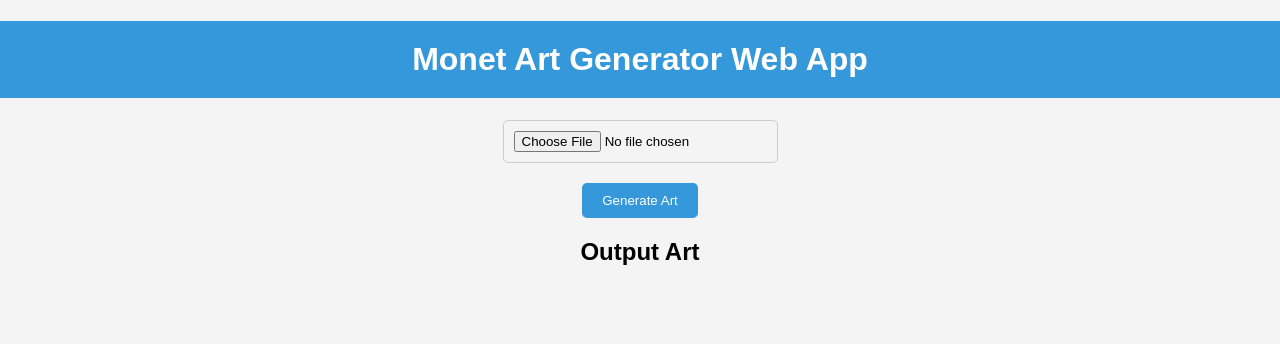
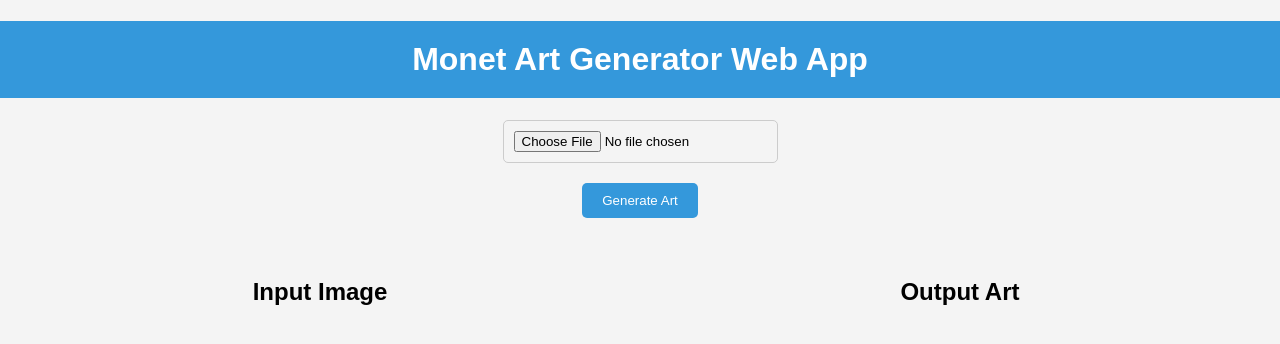
Before and after one commit to Simon1307/gan, a Flask app: page / in a window 1280 px wide. Shown: the top 344 px of the page. Run offline with Flask 3, Linux system fonts and the light colour scheme.

Commit message:
Dockerfile and appearance

```diff
--- a/app.py
+++ b/app.py
@@ -52,6 +52,7 @@ def process():
         # Save the input image with a unique identifier
         input_image_path = os.path.join('static', 'input', f'input_{timestamp}.jpg')
         input_image.save(input_image_path)
+        input_image_path = os.path.join('input', f'input_{timestamp}.jpg')
 
         # Save the generated image with a unique identifier
         output_image = transforms.ToPILImage()(output_tensor.squeeze(0))
@@ -61,8 +62,8 @@ def process():
 
         logging.info('Input image and generated image were aved')
 
-    return render_template('index.html', output_image_path=output_image_path)
+    return render_template('index.html', input_image_path=input_image_path, output_image_path=output_image_path)
 
 
 if __name__ == '__main__':
-    app.run(debug=True)
+    app.run(host='0.0.0.0', port=5000, debug=False)
--- a/static/style.css
+++ b/static/style.css
@@ -47,3 +47,18 @@ img {
     border: 1px solid #ccc;
     border-radius: 5px;
 }
+
+.image-container {
+    display: flex;
+    justify-content: space-around;
+}
+
+.image {
+    flex: 1;
+    margin: 20px;
+    text-align: center;
+}
+
+.image h2 {
+    margin-bottom: 10px;
+}
--- a/templates/index.html
+++ b/templates/index.html
@@ -10,10 +10,19 @@
         <input type="file" name="input_image" accept="image/*" required>
         <button type="submit">Generate Art</button>
     </form>
-    <h2>Output Art</h2>
-    {% if output_image_path %}
-    <img src="{{ url_for('static', filename=output_image_path) }}" alt="Generated Art" style="max-width: 100%;">
-    {% endif %}
-
+    <div class="image-container">
+        <div class="image">
+            <h2>Input Image</h2>
+            {% if input_image_path %}
+            <img src="{{ url_for('static', filename=input_image_path) }}" alt="Input Art" style="max-width: 100%;">
+            {% endif %}
+        </div>
+        <div class="image">
+            <h2>Output Art</h2>
+            {% if output_image_path %}
+            <img src="{{ url_for('static', filename=output_image_path) }}" alt="Generated Art" style="max-width: 100%;">
+            {% endif %}
+        </div>
+    </div>
 </body>
 </html>
```
Also changed, not shown: 1 other file.
